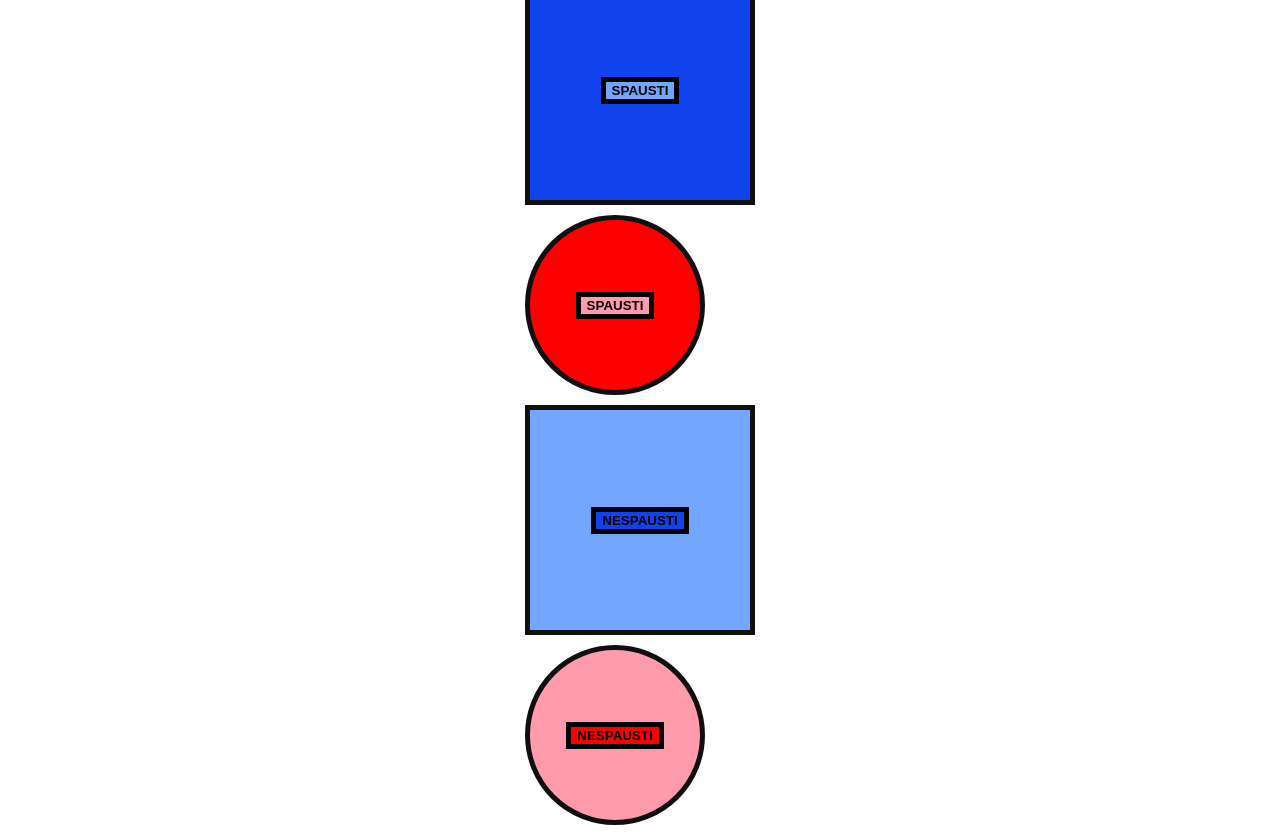
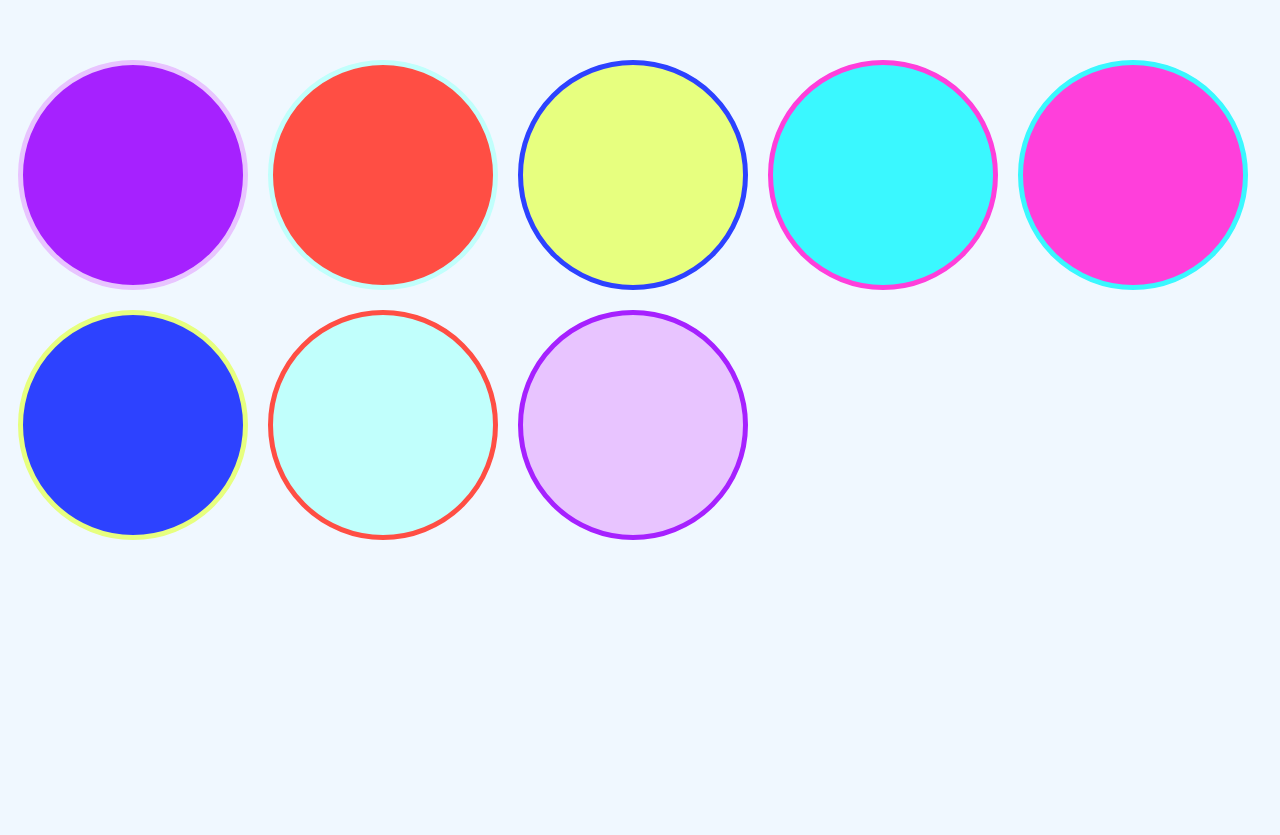
Before and after one commit to dkeparute/React-namu-darbai, a React (Create React App) app: page / in a window 1280 px wide. After the commit the page ends 800 px from the top, so only its background shows below. Built offline with nearby package versions, Linux system fonts and the light colour scheme.

Commit message:
Namų darbai

```diff
--- a/src/App.jsx
+++ b/src/App.jsx
@@ -1,14 +1,13 @@
-import BLueSquare from "./Components/BlueSquare";
+import BlueSquare from "./Components/BlueSquare";
 import RedCircle from "./Components/RedCircle";
-
 
 function App() {
 
     return (
         <div>
-            <BLueSquare buttonText={'spausti'}/>
+            <BlueSquare buttonText={'spausti'} />
             <RedCircle buttonText={'spausti'} />
-            <BLueSquare buttonText={'nespausti'} backgroundColor={'#72A6FF'} color={'#1043eb'}/>
+            <BlueSquare buttonText={'nespausti'} backgroundColor={'#72A6FF'} color={'#1043eb'} />
             <RedCircle buttonText={'nespausti'} backgroundColor={'#FF9BAC'} color={'red'} />
         </div>
 
--- a/src/App.scss
+++ b/src/App.scss
@@ -1,7 +1,6 @@
 .black-box {
   width: 200px;
   height: 200px;
-  background-color: rgb(131, 236, 70);
   display: flex;
   justify-content: center;
   align-items: center;
@@ -28,12 +27,12 @@
   border-width: 5px;
 
   .button-red {
-    background-color: #FF9BAC;
-    color:black;
+    background-color: #ff9bac;
+    color: black;
     text-transform: uppercase;
     font-weight: bold;
     border: 5px black solid;
-      }
+  }
 }
 
 .blue-square {
@@ -49,9 +48,9 @@
   border-color: rgb(16, 15, 15);
   border-width: 5px;
 
-  .button-blue{
-    background-color: #72A6FF;
-    color:black;
+  .button-blue {
+    background-color: #72a6ff;
+    color: black;
     text-transform: uppercase;
     font-weight: bold;
     border: 5px black solid;
--- a/src/App1.jsx
+++ b/src/App1.jsx
@@ -29,7 +29,7 @@ const data = [
 
 function App() {
   return (
-    <>
+    <div>
     {data.map((box, index) =><Box key={index} backgroundColor={box.backgroundColor} borderColor= {box.borderColor} /> )}
 
 
@@ -41,7 +41,7 @@ function App() {
       <Box backgroundColor={'#2D42FF'} borderColor= {'#E7FF7F'}/>
       <Box backgroundColor={'#C1FFFC'} borderColor= {'#FF4E44'}/>
       <Box backgroundColor={'#E8C4FF'} borderColor= {'#A621FF'}/> */}
-    </>
+    </div>
   );
 }
 
--- a/src/Components/Box.jsx
+++ b/src/Components/Box.jsx
@@ -1,9 +1,9 @@
 
-function Box({ backgroundColor, borderColor }) {
+function Box({ backgroundColor, borderColor}) {
 
 
   return (
-    <div className="black-box" style={{ background: backgroundColor, borderColor: borderColor }}>
+    <div className="black-box" style={{ background: backgroundColor, borderColor: borderColor}}>
     </div>
   )
 }
--- a/src/index.js
+++ b/src/index.js
@@ -1,8 +1,8 @@
 import React from 'react';
 import ReactDOM from 'react-dom';
 import './index.scss';
-import App from './App';
-// import App from './App1';
+// import App from './App';
+import App from './App1';
 import reportWebVitals from './reportWebVitals';
 
 ReactDOM.render(
--- a/src/index.scss
+++ b/src/index.scss
@@ -1,18 +1,18 @@
 @import "./App.scss";
 
+body {
+    background-color: aliceblue;
+    margin-top: 50px;
+
+    div {
+        float: left;
+    }
+}
+
 // body {
-//     background-color: aliceblue;
-//     margin-top: 50px;
-
-//     div {
-//         float: left;
-//     }
-// }
-
-body {
-    margin: 0;
-    display: flex;
-    justify-content: center;
-    align-items: center;
-    height: 100vh;
-  }
+//     margin: 0;
+//     display: flex;
+//     justify-content: center;
+//     align-items: center;
+//     height: 100vh;
+//   }
```
